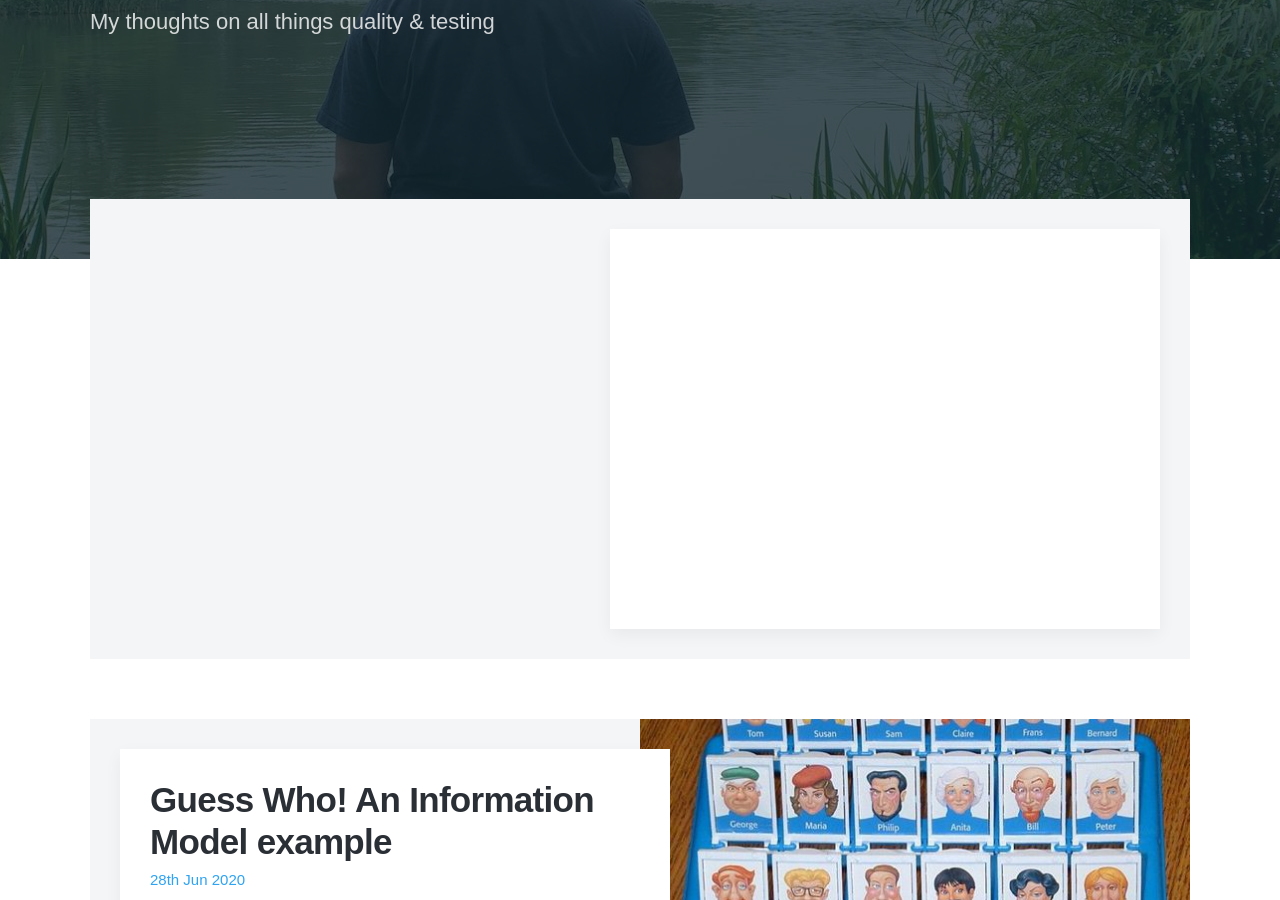
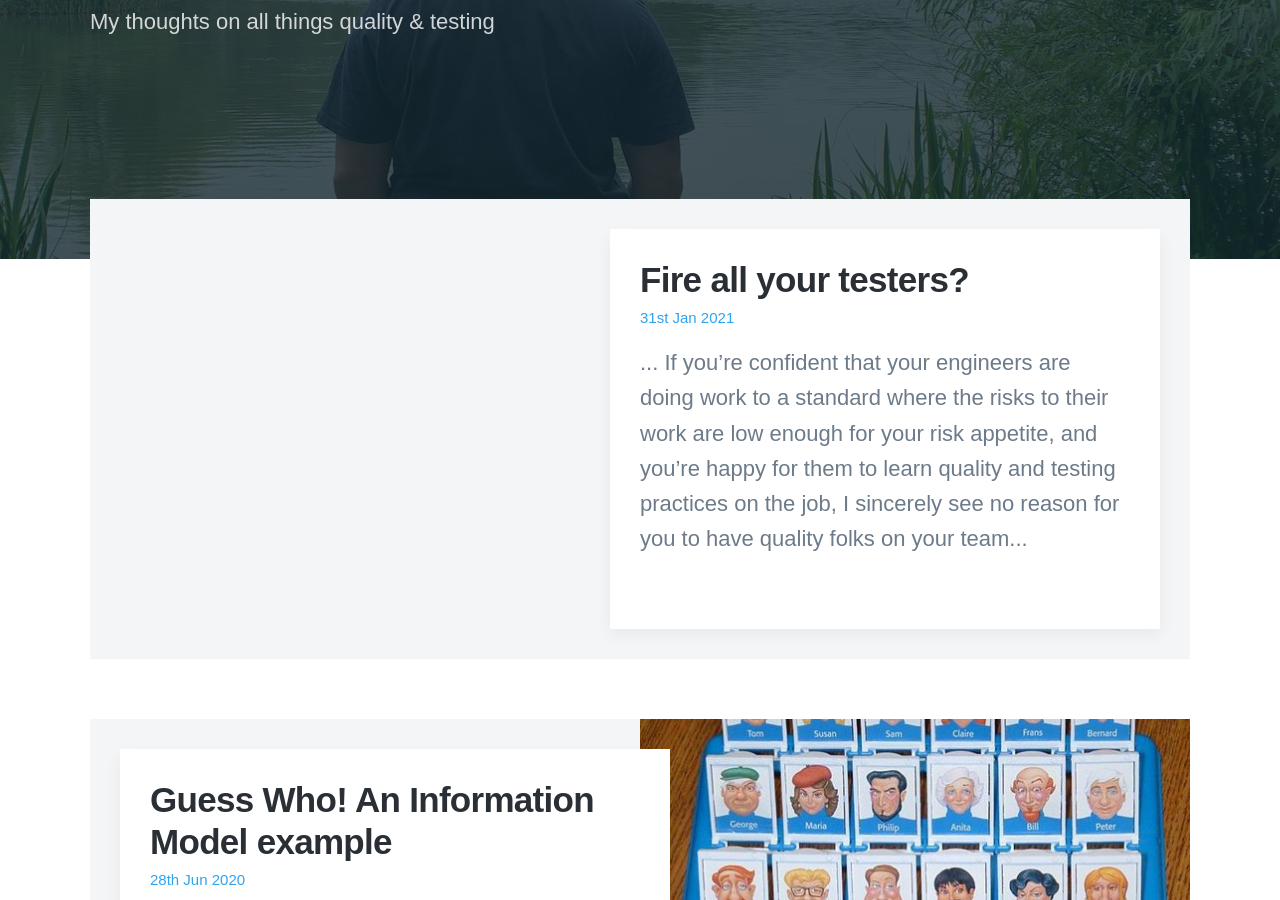
Before and after one commit to TheTestingMuse/thetestingmuse.github.io, a Jekyll site: the page built from blog/index.html, in a window 1280 px wide and 900 px high, scrolled down 398 px. Built offline with Jekyll 4.4.1, drawn with Linux system fonts in a browser that asks for light colours; nearby versions of some CDN libraries; some web fonts are replaced; the list of posts is cut into pages by our own code; some of the changed lines change nothing that is shown.

Commit message:
Fixing broken blog post

```diff
--- a/_posts/2021-01-31-fire-all-your-testers.md
+++ b/_posts/2021-01-31-fire-all-your-testers.md
@@ -2,7 +2,7 @@
 layout: post
 title: Fire all your testers?
 subtitle: 31st Jan 2021
-description: "... …”
+description: "... If you’re confident that your engineers are doing work to a standard where the risks to their work are low enough for your risk appetite, and you’re happy for them to learn quality and testing practices on the job, I sincerely see no reason for you to have quality folks on your team..."
 date: 2021-01-31 10:31:57 +01:00
 author: David
 permalink: /blog/fire-all-your-testers/
@@ -15,9 +15,9 @@
 ---
 # Fire all your testers?
 
-Over the last few years I’ve seen many blog posts, tweets and talks about companies getting rid of their Testers, or specifically people who have purely a testing skillset. Normally I take Paul McGee’s advice on them, and I [S.U.M.O][1], but I also recently read a couple of blog posts by [Jesper Ottosen][2] ([https://jlottosen.wordpress.com/2021/01/25/the-testing-not-the-testers/][3]) and another by [Maaret Pyhäjärvi][4] ([https://visible-quality.blogspot.com/2021/01/having-testers-makes-quality-worse.html][5]) both of which address the main arguments many others don’t, and I felt like I should share my own view on the subject.
+Over the last few years I’ve seen many blog posts, tweets and talks about companies getting rid of their Testers, or specifically people who have purely a testing skillset. Normally I take Paul McGee’s advice on them, and I [S.U.M.O](https://www.thesumoguy.com/), but I also recently read a couple of blog posts by [Jesper Ottosen](https://jlottosen.wordpress.com/2021/01/25/the-testing-not-the-testers/) and another by [Maaret Pyhäjärvi](https://visible-quality.blogspot.com/2021/01/having-testers-makes-quality-worse.html) both of which address the main arguments many others don’t, and I felt like I should share my own view on the subject.
 
-## Let me start with an analogy…
+## Let me start with an analogy...
 
 We moved into our current home in early 2019 as first time buyers, and of course there were many things we needed to fix, clean, decorate and update. One of those things was the garden, which was overgrown, had a pond in the middle of it, had half dead grass, a decrepit and rotten shed husk at the end of it, and a rotten and broken mish-mash of fencing.
 
@@ -48,19 +48,19 @@
 
 **I hired a professional to replace the fence.**
 
-Would I have hired an expert, if I had the training or experience myself, to mitigate the perceived risks sufficiently? Not even remotely! If I knew that I could perform that task to a standard of “good enough”, I’d have accepted the risks, as they’d have been lower, and I’d have saved myself a big chunk of money doing so!
+Would I have hired an expert, if I had the training or experience myself, to mitigate the perceived risks sufficiently? Not even remotely! If I knew that I could perform that task to a standard of "good enough", I’d have accepted the risks, as they’d have been lower, and I’d have saved myself a big chunk of money doing so!
 
 ## So, what does this have to do with testers and testing?
 
 Well let’s imagine that my garden fence is some software to be written, and that there are two teams both tackling that same task, both with the same team makeup (no Quality Expert on either team), and both with the same tech/tooling at the same time:
 
 **Team A**
-Team A are a traditional “waterfall” engineering team. Until recently they had a Quality Engineer who would write automated checks against everything that was defined by the Project Manager, Picked up and developed by the Developers and marked as “Ready for QA”. They would write some “end to end” checks to confirm the Acceptance Criteria, in a suite that ran before things went to production, and then they would pick up the next ticket to do the same with. The team’s QE eventually decided to seek a different opportunity, and they left the business.
+Team A are a traditional "waterfall" engineering team. Until recently they had a Quality Engineer who would write automated checks against everything that was defined by the Project Manager, Picked up and developed by the Developers and marked as "Ready for QA". They would write some "end to end" checks to confirm the Acceptance Criteria, in a suite that ran before things went to production, and then they would pick up the next ticket to do the same with. The team’s QE eventually decided to seek a different opportunity, and they left the business.
 
 This team have very little training or experience of Quality, Testing, or Checking practices.
 
 **Team B**
-Team B are a more “Agile” engineering team. Until recently they too had a Quality Engineer.
+Team B are a more "Agile" engineering team. Until recently they too had a Quality Engineer.
 
 Their Quality Engineer would be involved from the very start, asking questions about the context and value of the work, about the metrics driving the work, about the risks to the work (and _from_ the work), about dependencies, how it should be tested, what type of automated checking would make sense, and how they could help the engineers understand those decisions, and how to add that checking to the right place for the shortest feedback loops, and fastest confidence levels.
 
@@ -94,16 +94,10 @@
 
 ## So, fire all our testers, then?
 
-If you’re confident that your engineers are doing work to a standard where the risks to their work are low enough for your risk appetite, and you’re happy for them to learn quality and testing practices “on the job”, I sincerely see no reason for you to have quality folks on your team.
+If you’re confident that your engineers are doing work to a standard where the risks to their work are low enough for your risk appetite, and you’re happy for them to learn quality and testing practices "on the job", I sincerely see no reason for you to have quality folks on your team.
 
-Having said the above, I’ve not worked on/with any team even _close_ to that level of quality focus in my 18 years in the quality/testing industry. Every single role I’ve held, from “Tester” to “Head of Quality Engineering” and everything in between has been in companies and engineering functions where Quality Experts were **absolutely essential** to the work being done, when taking into account the associated risks.
+Having said the above, I’ve not worked on/with any team even _close_ to that level of quality focus in my 18 years in the quality/testing industry. Every single role I’ve held, from "Tester" to "Head of Quality Engineering" and everything in between has been in companies and engineering functions where Quality Experts were **absolutely essential** to the work being done, when taking into account the associated risks.
 
-_Can_ you fire all your testers? Sure…
+_Can_ you fire all your testers? Sure...
 
 _Should_ you fire all your testers? Probably not!
-
-[1]:	https://www.thesumoguy.com/ "S.U.M.O"
-[2]:	https://twitter.com/jlottosen "Jesper Ottosen"
-[3]:	https://jlottosen.wordpress.com/2021/01/25/the-testing-not-the-testers/
-[4]:	https://visible-quality.blogspot.com/2021/01/having-testers-makes-quality-worse.html "Maaret Pyhäjärvi"
-[5]:	https://visible-quality.blogspot.com/2021/01/having-testers-makes-quality-worse.html
```
Also changed, not shown: Gemfile.lock, 2 other files.
